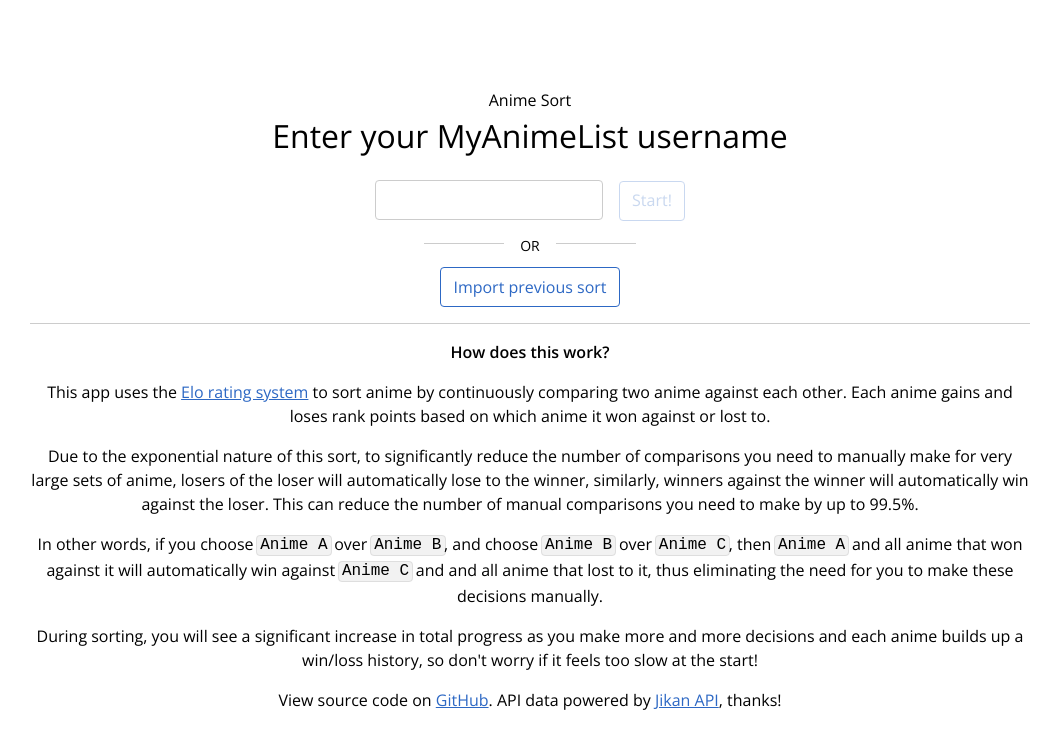
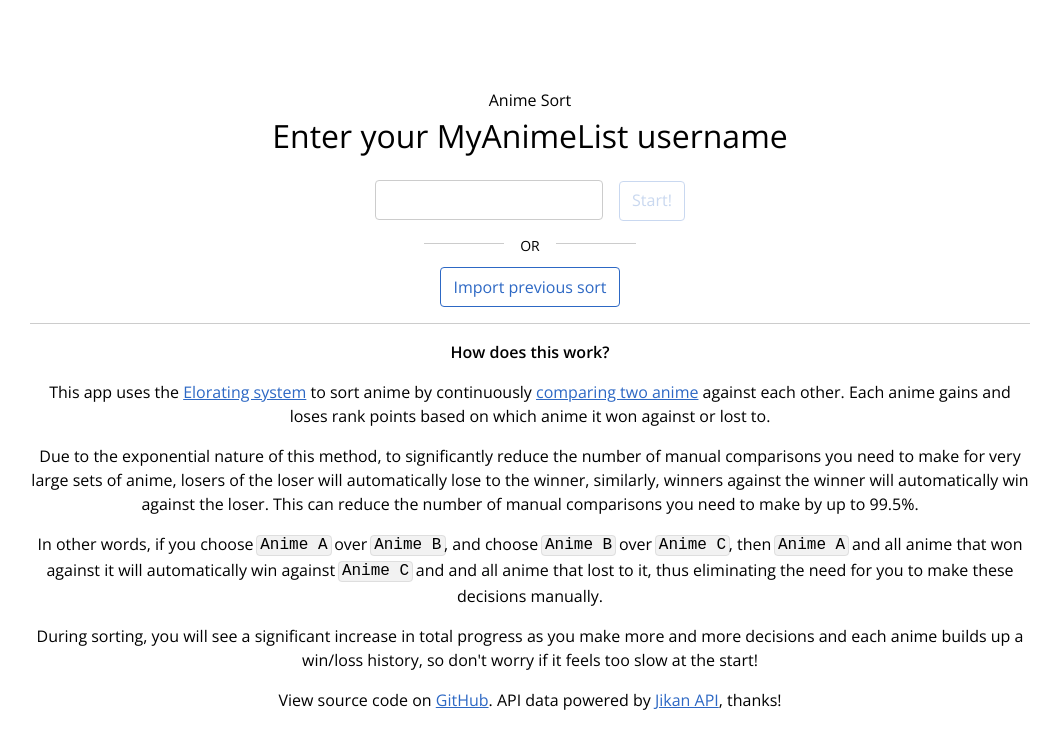
Before and after one commit to fncombo/anime-sort, a React (Create React App) app: page / in a window 1280 px wide. Shown: the top 748 px of the page, without its empty margins (110-1169 px from the left). Built offline with nearby package versions, Linux system fonts and the light colour scheme.

Commit message:
Formatting

```diff
--- a/src/js/App.js
+++ b/src/js/App.js
@@ -167,24 +167,19 @@
             <div className="container is-column is-border description">
                 <p><strong>How does this work?</strong></p>
                 <p>
-                    This app uses the <a href="https://en.wikipedia.org/wiki/Elo_rating_system" target="_blank" rel="noopener noreferrer">Elo rating system</a> to
-                    sort anime by continuously comparing two anime against each other. Each anime gains and loses rank points based on which anime it won against or lost to.
+                    This app uses the <a href="https://en.wikipedia.org/wiki/Elo_rating_system" target="_blank" rel="noopener noreferrer">Elorating system</a> to sort anime by continuously <a href="https://en.wikipedia.org/wiki/Pairwise_comparison" target="_blank" rel="noopener noreferrer">comparing two anime</a> against each other. Each anime gains and loses rank points based on which anime it won against or lost to.
                 </p>
                 <p>
-                    Due to the exponential nature of this sort, to significantly reduce the number of comparisons you need to manually make for very large sets of anime,
-                    losers of the loser will automatically lose to the winner, similarly, winners against the winner will automatically win against the loser. This can reduce the
-                    number of manual comparisons you need to make by up to 99.5%.
+                    Due to the exponential nature of this method, to significantly reduce the number of manual comparisons you need to make for very large sets of anime, losers of the loser will automatically lose to the winner, similarly, winners against the winner will automatically win against the loser. This can reduce the number of manual comparisons you need to make by up to 99.5%.
                 </p>
                 <p className="pre">
-                    In other words, if you choose <span>Anime A</span> over <span>Anime B</span>, and choose <span>Anime B</span> over <span>Anime C</span>, then <span>Anime A</span> and
-                    all anime that won against it will automatically win against <span>Anime C</span> and and all anime that lost to it, thus eliminating the need for you to make these decisions manually.
+                    In other words, if you choose <span>Anime A</span> over <span>Anime B</span>, and choose <span>Anime B</span> over <span>Anime C</span>, then <span>Anime A</span> and all anime that won against it will automatically win against <span>Anime C</span> and and all anime that lost to it, thus eliminating the need for you to make these decisions manually.
                 </p>
                 <p>
                     During sorting, you will see a significant increase in total progress as you make more and more decisions and each anime builds up a win/loss history, so don't worry if it feels too slow at the start!
                 </p>
                 <p>
-                    View source code on <a href="https://github.com/fncombo/anime-sort" target="_blank" rel="noopener noreferrer">GitHub</a>.
-                    API data powered by <a href="https://jikan.moe/" target="_blank" rel="noopener noreferrer">Jikan API</a>, thanks!
+                    View source code on <a href="https://github.com/fncombo/anime-sort" target="_blank" rel="noopener noreferrer">GitHub</a>. API data powered by <a href="https://jikan.moe/" target="_blank" rel="noopener noreferrer">Jikan API</a>, thanks!
                 </p>
             </div>
         </>
--- a/src/js/Elo.js
+++ b/src/js/Elo.js
@@ -23,7 +23,7 @@
         const winnerExpected = getExpected(winnerElo, loserElo)
         const loserExpected = getExpected(loserElo, winnerElo)
 
-        // Update the Elo of winner and loser and record this match
+        // Update the Elo of winner and loser and record this comparison
         anime[eloWinnerId].elo = getNewElo(winnerExpected, 1, winnerElo)
         anime[eloWinnerId].wonAgainst.push(eloLoserId)
 
--- a/src/js/ResultsGallery.js
+++ b/src/js/ResultsGallery.js
@@ -47,7 +47,7 @@
         return animeObject
     })
 
-    // Format the timestamp of when the sorting was completed
+    // Format the timestamp of when the comparing was completed
     const completedString = new Intl.DateTimeFormat('en-GB', {
         weekday: 'long',
         year: 'numeric',
```
